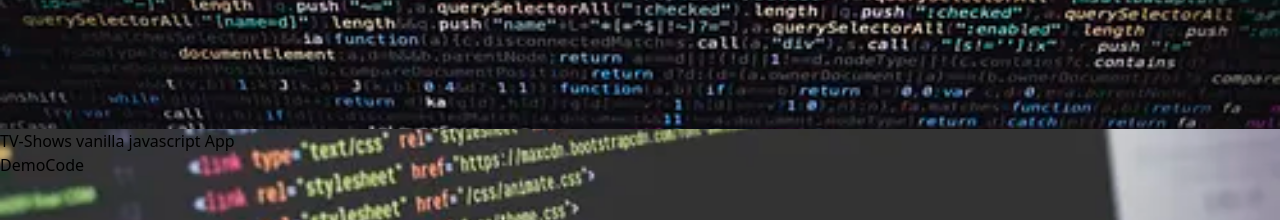
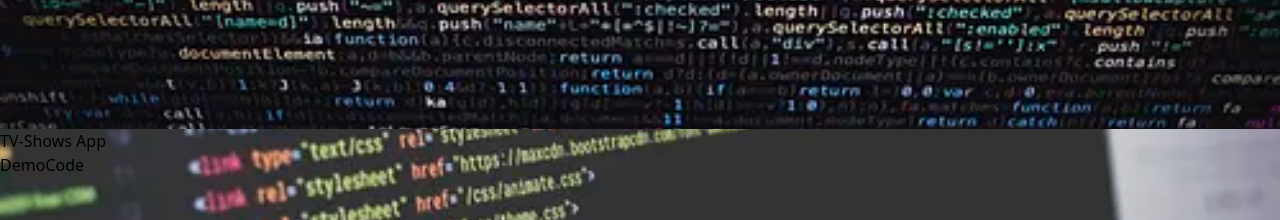
Before and after one commit to Mesgna616/my-portfolio, a React (Create React App) app: page / in a window 1280 px wide. Shown: the part 3460-3680 px from the top of the page. Built offline with nearby package versions, Linux system fonts and the light colour scheme.

Commit message:
mofified

```diff
--- a/src/components/Work.jsx
+++ b/src/components/Work.jsx
@@ -56,7 +56,7 @@ const Work = () => {
               {/* Hover Effects */}
               <div className="opacity-0 group-hover:opacity-100">
                 <span className="text-2xl font-bold text-white tracking-wider">
-                  TV-Shows vanilla javascript App
+                     TV-Shows App
                 </span>
                 <div className="pt-8 text-center">
                   <a
```
